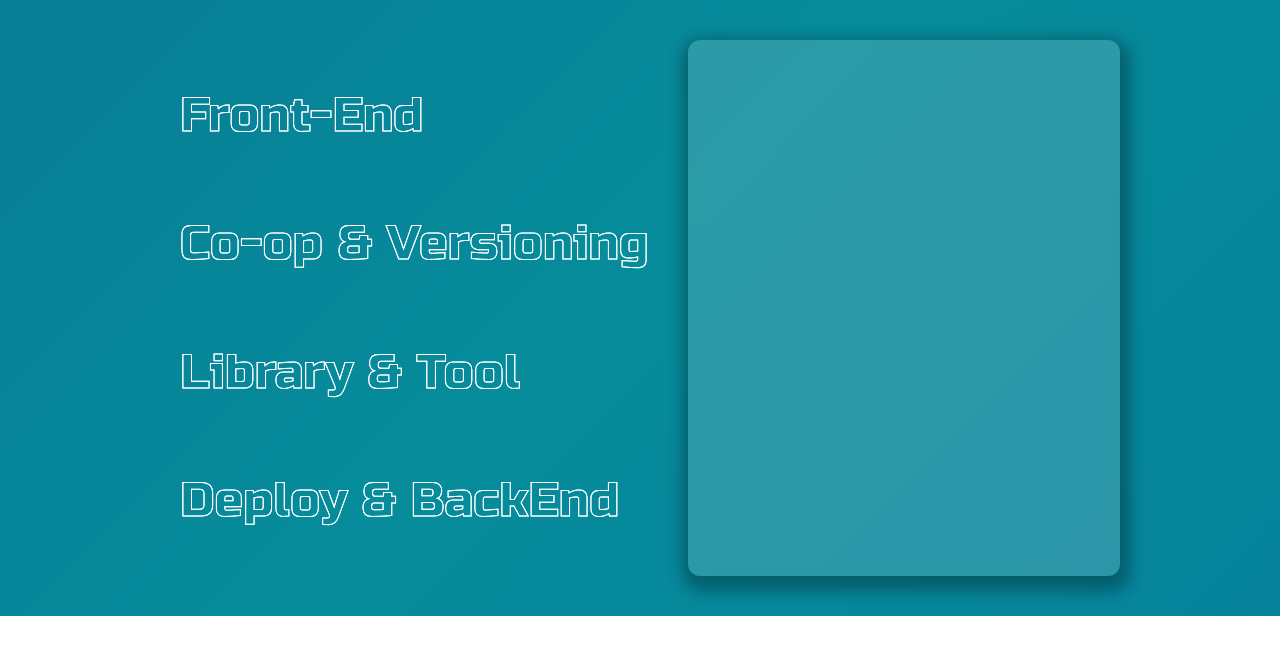
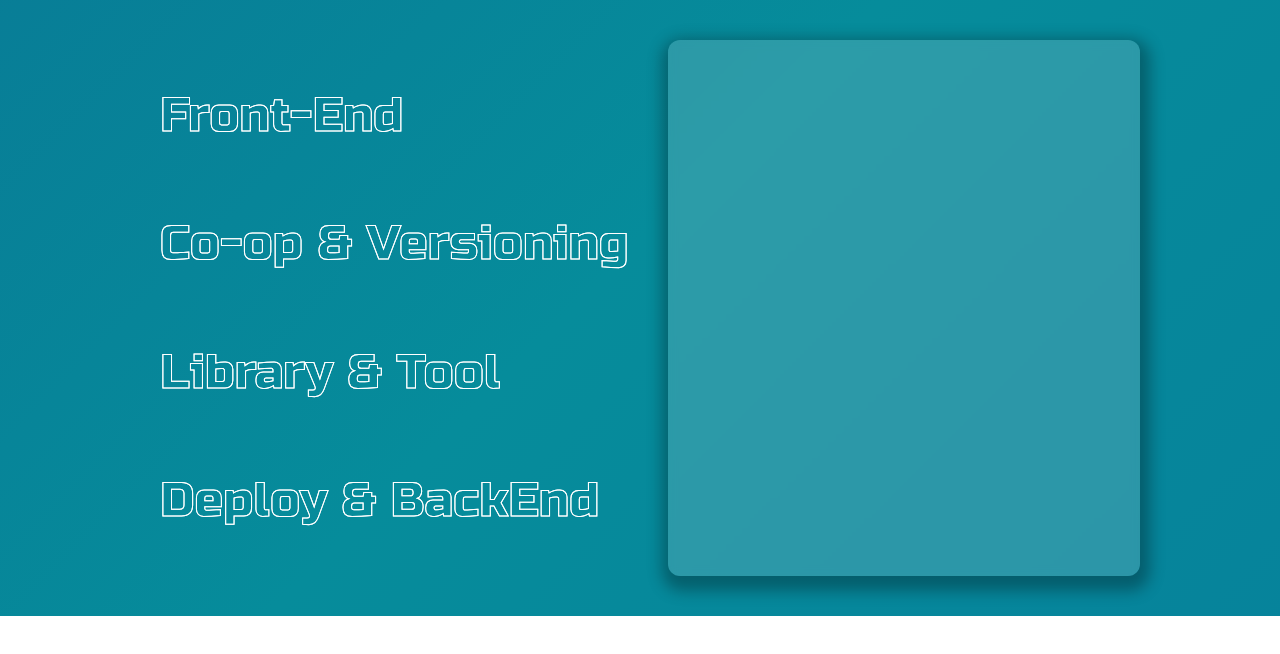
Before and after one commit to goodjam92/my-website, a Next.js app: page /about in a window 1280 px wide. Shown: the top 654 px of the page. Built offline with nearby package versions, Linux system fonts and the light colour scheme.

Commit message:
fix: 공통 컴포넌트 반응형 스타일 수정

```diff
--- a/components/common/commonStyle.ts
+++ b/components/common/commonStyle.ts
@@ -18,7 +18,7 @@ export const ContentBox = styled.div`
   box-sizing: border-box;
   transition: all 0.5s;
   ${media.large`
-  min-width: 104rem;
+  min-width: 108rem;
   margin: 0;
 `}
   ${media.medium`
```
